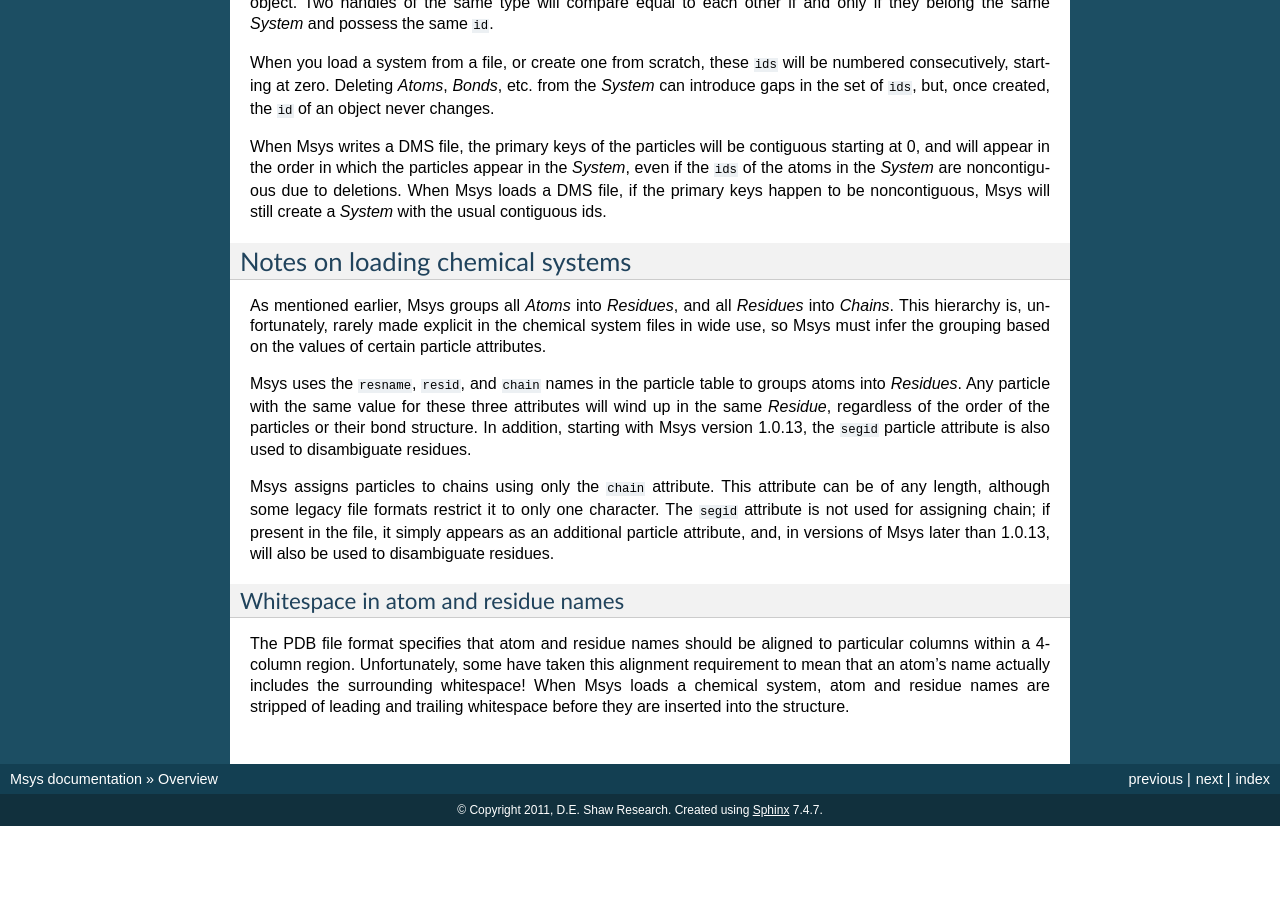
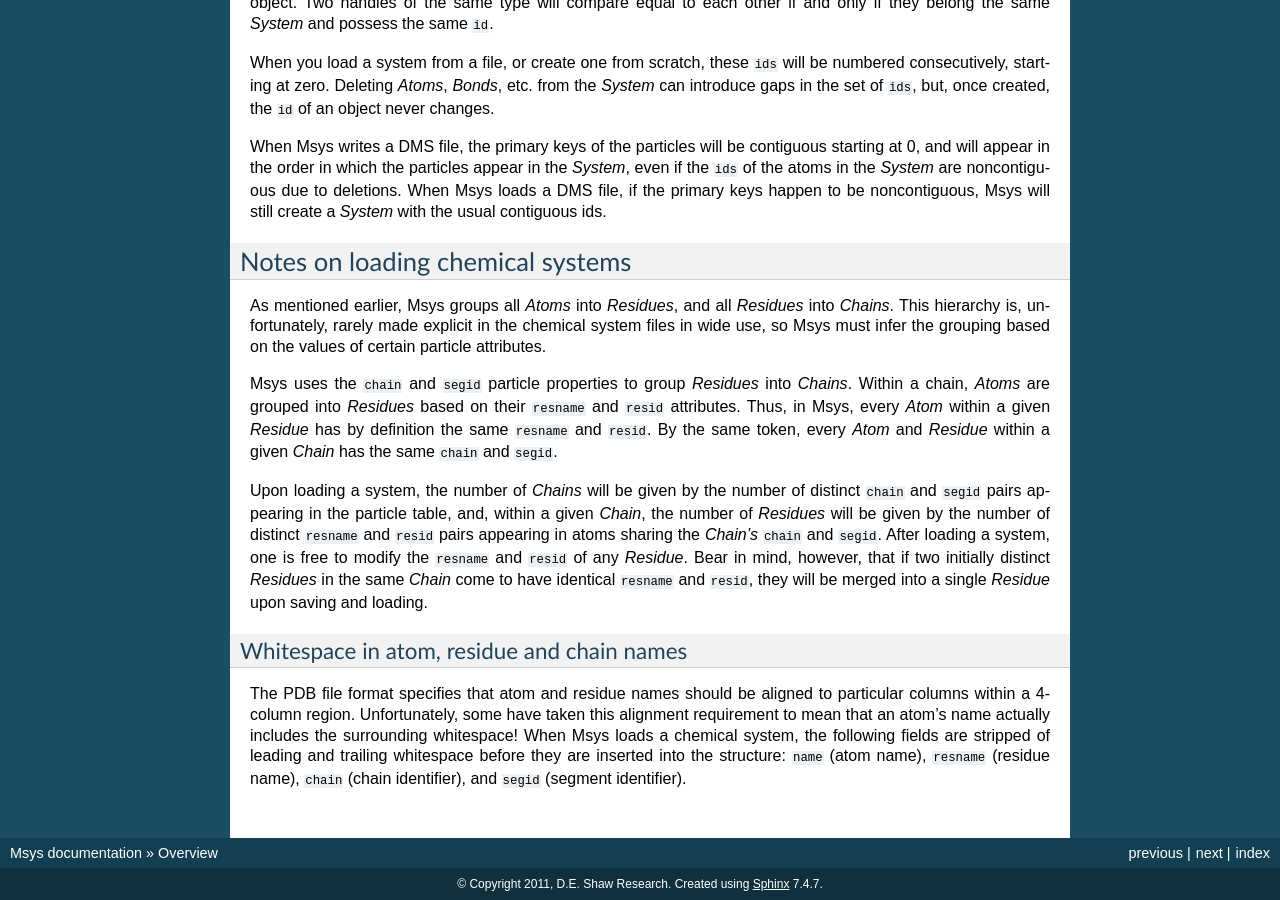
Before and after one commit to DEShawResearch/msys, a Sphinx documentation site: the page built from doc/source/overview.rst, in a window 1280 px wide and 900 px high, scrolled down 4024 px. Built offline with Sphinx 7.4.7, drawn with Linux system fonts in a browser that asks for light colours; the version number could not be read and is left out; before the commit the page ends 4850 px from its top, so only the background shows below that; some of the changed text lies outside the part shown.

Commit message:
Update docs on segid/chain handling.
[git-p4: depot-paths = "//depot/desrad/main/sw/libs/msys/": change = 133580]

```diff
--- a/doc/source/overview.rst
+++ b/doc/source/overview.rst
@@ -279,26 +279,32 @@ As mentioned earlier, Msys groups all `Atoms` into `Residues`, and all
 explicit in the chemical system files in wide use, so Msys must infer the
 grouping based on the values of certain particle attributes.
 
-Msys uses the ``resname``, ``resid``, and ``chain`` names in the particle
-table to groups atoms into `Residues`.  Any particle with the same value
-for these three attributes will wind up in the same `Residue`, regardless of
-the order of the particles or their bond structure.  In addition, starting
-with Msys version 1.0.13, the ``segid`` particle attribute is also used
-to disambiguate residues.
+Msys uses the ``chain`` and ``segid`` particle properties to group `Residues`
+into `Chains`.  Within a chain, `Atoms` are grouped into `Residues` based
+on their ``resname`` and ``resid`` attributes.  Thus, in Msys, every `Atom`
+within a given `Residue` has by definition the same ``resname`` and ``resid``.
+By the same token, every `Atom` and `Residue` within a given `Chain` has
+the same ``chain`` and ``segid``.
 
-Msys assigns particles to chains using only the ``chain`` attribute.  This
-attribute can be of any length, although some legacy file formats restrict
-it to only one character.  The ``segid`` attribute is not used for assigning
-chain; if present in the file, it simply appears as an additional particle
-attribute, and, in versions of Msys later than 1.0.13, will also be used to
-disambiguate residues.
+Upon loading a system, the number of `Chains` will be given by the number
+of distinct ``chain`` and ``segid`` pairs appearing in the particle table,
+and, within a given `Chain`, the number of `Residues` will be given by
+the number of distinct ``resname`` and ``resid`` pairs appearing in atoms
+sharing the `Chain's` ``chain`` and ``segid``.  After loading a system,
+one is free to modify the ``resname`` and ``resid`` of any `Residue`.
+Bear in mind, however, that if two initially distinct `Residues` in the
+same `Chain` come to have identical ``resname`` and ``resid``, they will
+be merged into a single `Residue` upon saving and loading.
 
-Whitespace in atom and residue names
-------------------------------------
+
+Whitespace in atom, residue and chain names
+-------------------------------------------
 
 The PDB file format specifies that atom and residue names should be
 aligned to particular columns within a 4-column region.  Unfortunately,
 some have taken this alignment requirement to mean that an atom's
 name actually includes the surrounding whitespace!  When Msys loads
-a chemical system, atom and residue names are stripped of leading and
-trailing whitespace before they are inserted into the structure.
+a chemical system, the following fields are stripped of leading and
+trailing whitespace before they are inserted into the structure: ``name``
+(atom name), ``resname`` (residue name), ``chain`` (chain identifier),
+and ``segid`` (segment identifier).
```
